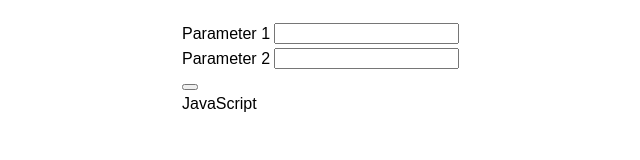
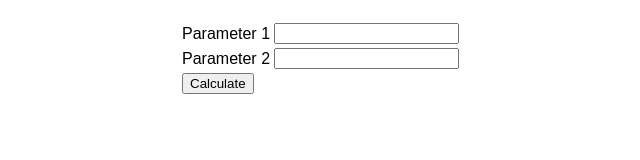
Before and after one commit to ChrisWallisTxP/WebAppCW, a website: page src/index.html in a window 1280 px wide. Shown: the whole page, without its empty margins (141-781 px from the left). Drawn offline with Linux system fonts and the light colour scheme.

Commit message:
Update index.html

```diff
--- a/src/index.html
+++ b/src/index.html
@@ -31,12 +31,12 @@
       </tr>
       <tr>
         <td>
-          <button onclick="setButton();"></button>
+          <button onclick="setButton();">Calculate</button>
         </td>
       </tr>
       <tr>
         <td>
-          <label id=lblResult">JavaScript</label>
+          <label id=lblResult"></label>
         </td>
       </tr>
     </table>
```
